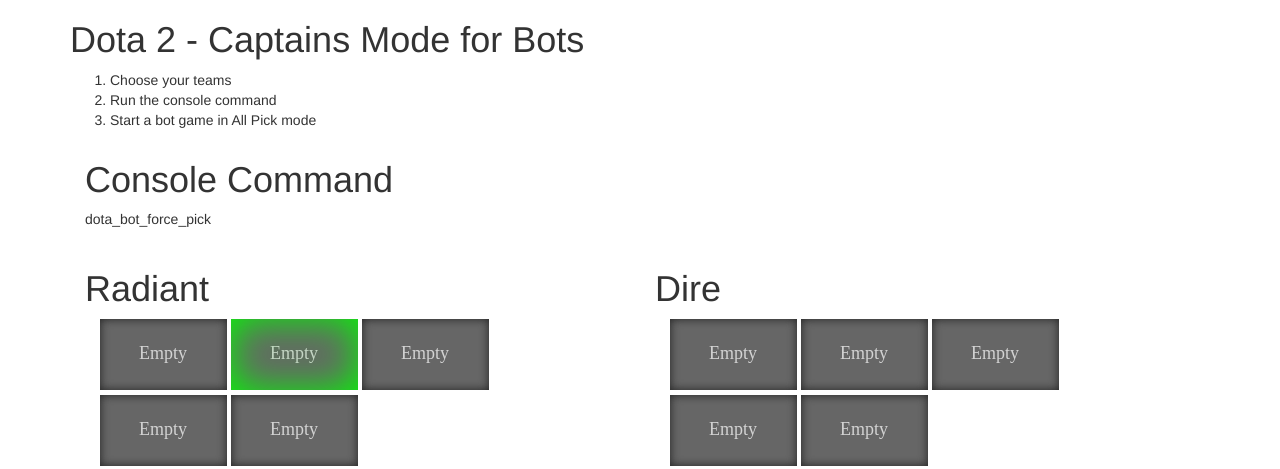
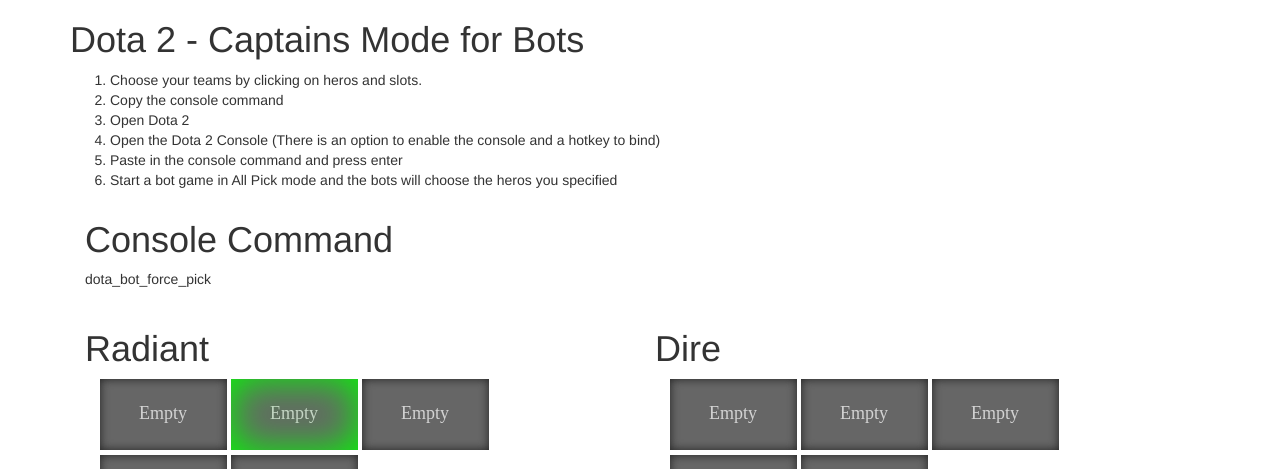
Before and after one commit to ryanwilliams83/cmbots, a plain HTML site: page index.html in a window 1280 px wide. Shown: the top 469 px of the page. Drawn offline with nearby package versions, Linux system fonts and the light colour scheme.

Commit message:
Update index.html

```diff
--- a/index.html
+++ b/index.html
@@ -229,9 +229,12 @@
     <div class="container">
         <h1>Dota 2 - Captains Mode for Bots</h1>
         <ol>
-            <li>Choose your teams</li>
-            <li>Run the console command</li>
-            <li>Start a bot game in All Pick mode</li>
+            <li>Choose your teams by clicking on heros and slots.</li>
+            <li>Copy the console command</li>
+            <li>Open Dota 2</li>
+            <li>Open the Dota 2 Console (There is an option to enable the console and a hotkey to bind)</li>
+            <li>Paste in the console command and press enter</li>
+            <li>Start a bot game in All Pick mode and the bots will choose the heros you specified</li>
         </ol>
         <div class="col-md-12">
             <h1>Console Command</h1>
```
